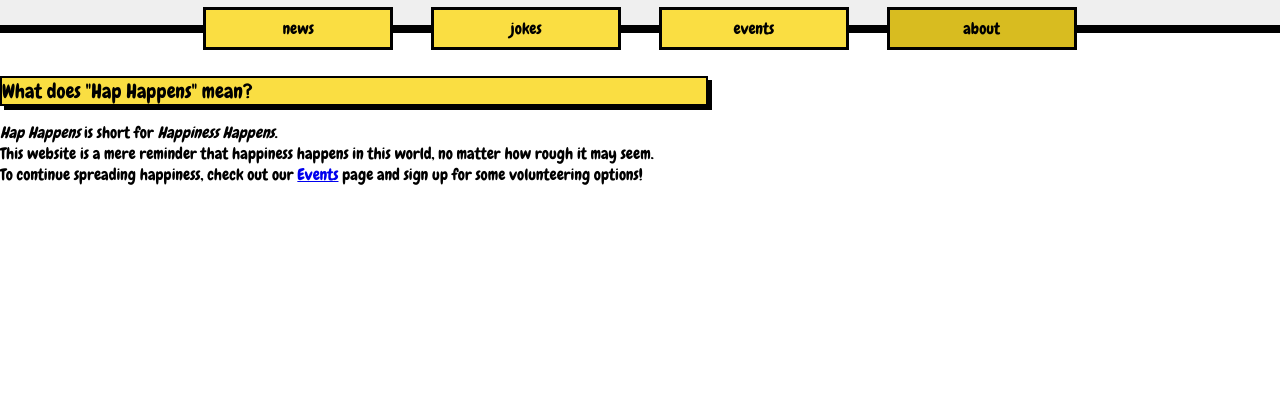
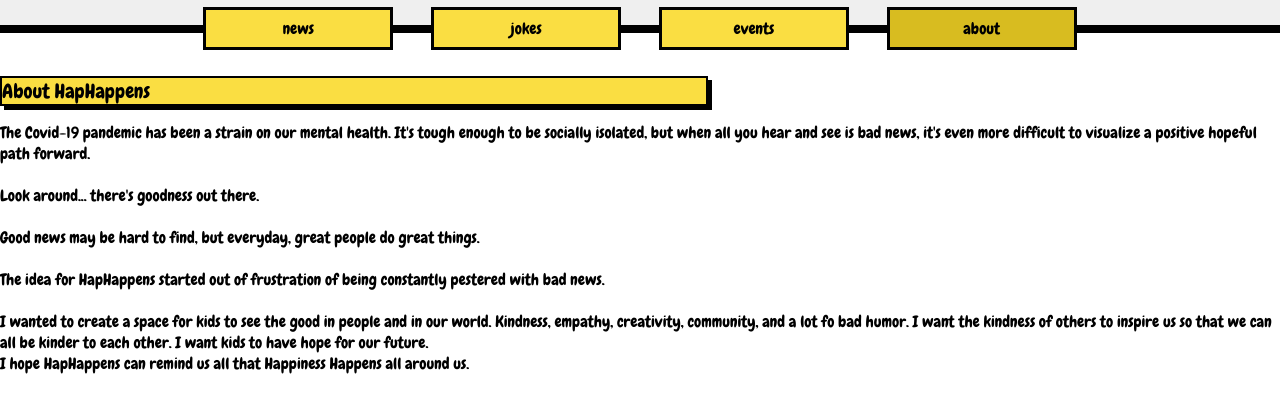
Before and after one commit to stick-figure/HapHappens, a plain HTML site: page about.html in a window 1280 px wide. Shown: the part 103-516 px from the top of the page. Drawn offline with Linux system fonts and the light colour scheme.

Commit message:
Update about.html
redrafted about page

```diff
--- a/about.html
+++ b/about.html
@@ -198,17 +198,33 @@
       </div>
 
       <div>
-        <div class="header">What does "Hap Happens" mean?</div>
+        <div class="header">About  HapHappens</div>
         <p>
-          <i>Hap Happens</i> is short for <i>Happiness Happens.</i>
+          The Covid-19 pandemic has been a strain on our mental health.
+          It's tough enough to be socially isolated, but when all you
+          hear and see is bad news, it's even more difficult to visualize
+          a positive hopeful path forward.
           <br />
-          This website is a mere reminder that happiness happens in this
-          world, no matter how rough it may seem.
           <br />
-          To continue spreading happiness, check out our <a href="events.html">Events</a> page
-          and sign up for some volunteering options!
-
-
+          Look around... there's goodness out there.
+          <br />
+          <br />
+          Good news may be hard to find, but everyday, great people do
+          great things.
+          <br />
+          <br />
+          The idea for HapHappens started out of frustration of being
+          constantly pestered with bad news.
+          <br />
+          <br />
+          I wanted to create a space for kids to see the good in people
+          and in our world. Kindness, empathy, creativity, community,
+          and a lot fo bad humor. I want the kindness of others to
+          inspire us so that we can all be kinder to each other. I want
+          kids to have hope for our future.
+          <br />
+          I hope HapHappens can remind us all that Happiness Happens
+          all around us.
         </p>
       </div>
     </div>
```
